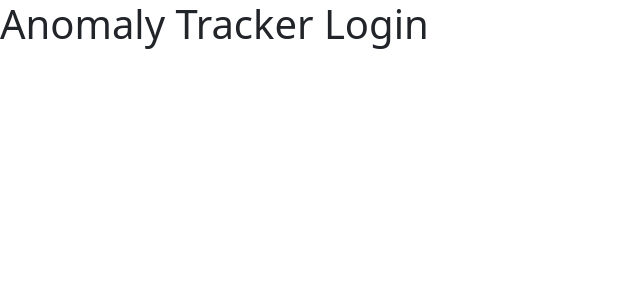
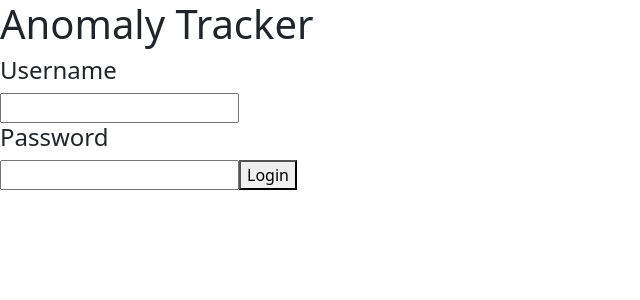
Before and after one commit to ethans2028/Calfus-Project, a React (Create React App) app in the folder client/: page / in a window 1280 px wide. Shown: the top 300 px of the page, without its empty margins (0-640 px from the left). Built offline with nearby package versions, Linux system fonts and the light colour scheme.

Commit message:
created basic login navigation

```diff
--- a/client/src/routes/AnomalyDetailPage.jsx
+++ b/client/src/routes/AnomalyDetailPage.jsx
@@ -17,6 +17,7 @@ const AnomalyDetailPage = () => {
   //           <th>{edit.actions}</th>
   //       </tr>
   // );
+
   return (
     <div>
 
--- a/client/src/routes/Login.jsx
+++ b/client/src/routes/Login.jsx
@@ -3,7 +3,13 @@ import React from 'react'
 const Login = () => {
   return (
     <div>
-      <h1>Anomaly Tracker Login</h1>
+      <h1>Anomaly Tracker</h1>
+      <h4>Username</h4>
+      <input type="text" placeholder=""/>
+      <h4>Password</h4>
+      <input type="text" placeholder=""/>
+      <button>Login</button>
+
 
     </div>
   )
```
